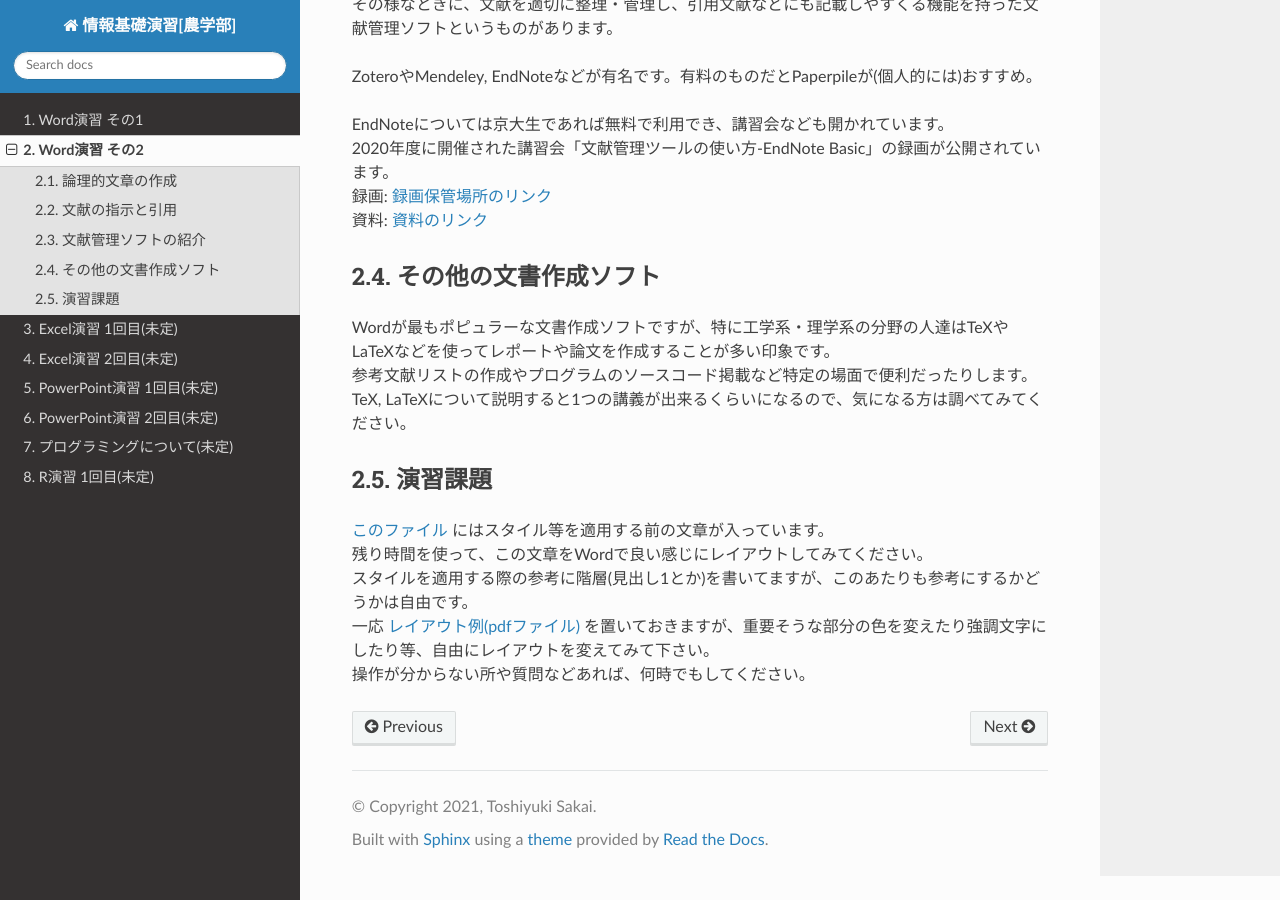
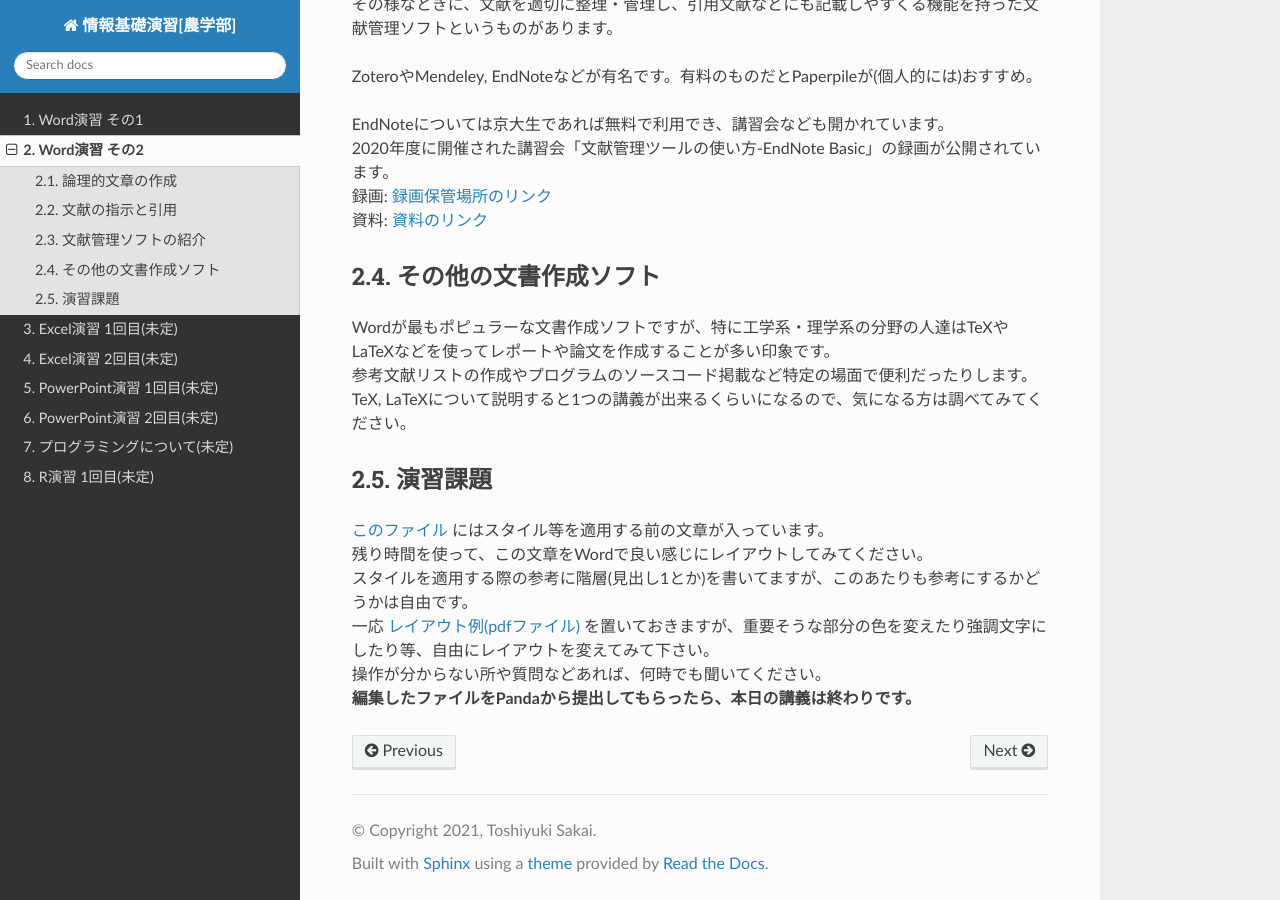
Before and after one commit to slt666666/informatics_agri_1st, a Sphinx documentation site: the page built from source/word_2.rst, in a window 1280 px wide and 900 px high, scrolled down 3057 px. Built offline with Sphinx 7.4.7 and the Read the Docs theme 2.0.0, drawn with Linux system fonts in a browser that asks for light colours.

Commit message:
add task

```diff
--- a/source/word_2.rst
+++ b/source/word_2.rst
@@ -83,4 +83,5 @@ ZoteroやMendeley, EndNoteなどが有名です。有料のものだとPaperpile
 | 残り時間を使って、この文章をWordで良い感じにレイアウトしてみてください。
 | スタイルを適用する際の参考に階層(見出し1とか)を書いてますが、このあたりも参考にするかどうかは自由です。
 | 一応 `レイアウト例(pdfファイル) <_static/images/Sample1.docx>`_ を置いておきますが、重要そうな部分の色を変えたり強調文字にしたり等、自由にレイアウトを変えてみて下さい。
-| 操作が分からない所や質問などあれば、何時でもしてください。
+| 操作が分からない所や質問などあれば、何時でも聞いてください。
+| **編集したファイルをPandaから提出してもらったら、本日の講義は終わりです。**
```
